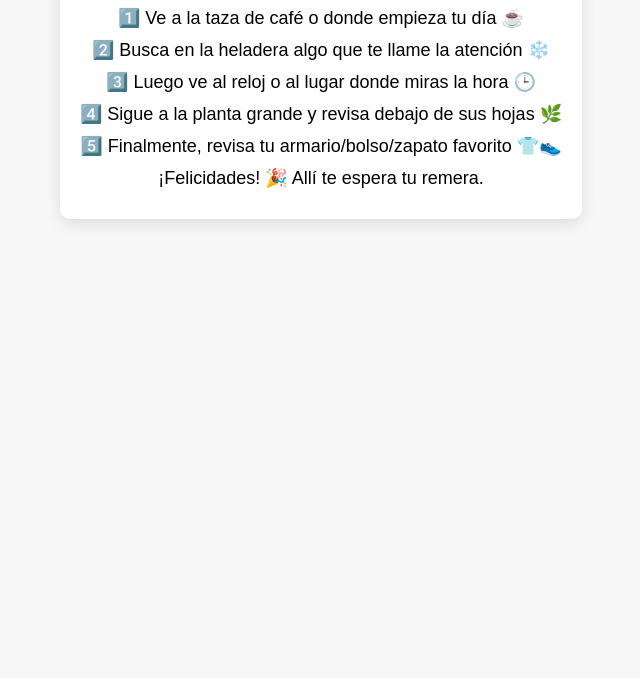
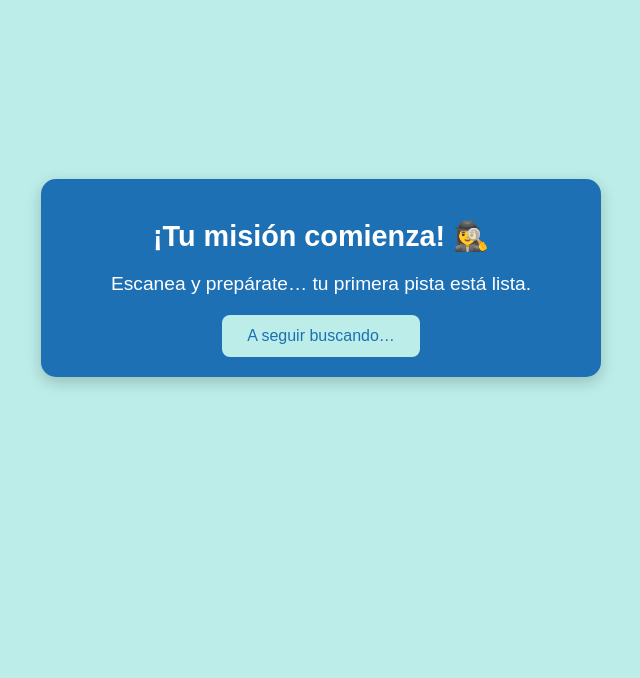
Before and after one commit to annaguillermo2010-wq/cluess, a plain HTML site: page index.html in a window 1280 px wide. Shown: the part 122-800 px from the top of the page, without its empty margins (319-959 px from the left). Drawn offline with Linux system fonts and the light colour scheme.

Commit message:
Update index.html

```diff
--- a/index.html
+++ b/index.html
@@ -2,23 +2,84 @@
 <html lang="es">
 <head>
 <meta charset="UTF-8">
+<meta name="viewport" content="width=device-width, initial-scale=1.0">
 <title>Búsqueda del Tesoro 🕵️‍♀️</title>
-<meta name="viewport" content="width=device-width, initial-scale=1.0">
 <style>
-body{font-family:sans-serif; text-align:center; background:#f7f7f7; padding:20px;}
-.card{background:white; padding:20px; border-radius:10px; display:inline-block; box-shadow:0 5px 15px rgba(0,0,0,.1); max-width:600px;}
-p{font-size:18px; margin:10px 0;}
+body {
+    font-family: sans-serif;
+    background-color: #bcede8;
+    display: flex;
+    justify-content: center;
+    align-items: center;
+    min-height: 100vh;
+    margin: 0;
+}
+.card {
+    background-color: #1d70b4;
+    color: white;
+    padding: 20px 30px;
+    border-radius: 15px;
+    box-shadow: 0 5px 15px rgba(0,0,0,.2);
+    max-width: 500px;
+    width: 90%;
+    text-align: center;
+}
+h1 {
+    margin-bottom: 20px;
+    font-size: 1.8em;
+}
+p {
+    font-size: 1.2em;
+    margin: 20px 0;
+}
+button {
+    background-color: #bcede8;
+    color: #1d70b4;
+    border: none;
+    padding: 12px 25px;
+    border-radius: 8px;
+    font-size: 1em;
+    cursor: pointer;
+    transition: 0.3s;
+}
+button:hover {
+    opacity: 0.8;
+}
 </style>
 </head>
 <body>
+
 <div class="card">
   <h1>¡Tu misión comienza! 🕵️‍♀️</h1>
-  <p>1️⃣ Ve a la taza de café o donde empieza tu día ☕</p>
-  <p>2️⃣ Busca en la heladera algo que te llame la atención ❄️</p>
-  <p>3️⃣ Luego ve al reloj o al lugar donde miras la hora 🕒</p>
-  <p>4️⃣ Sigue a la planta grande y revisa debajo de sus hojas 🌿</p>
-  <p>5️⃣ Finalmente, revisa tu armario/bolso/zapato favorito 👕👟</p>
-  <p>¡Felicidades! 🎉 Allí te espera tu remera.</p>
+  <p id="pista">Escanea y prepárate… tu primera pista está lista.</p>
+  <button id="siguiente">A seguir buscando…</button>
 </div>
+
+<script>
+const pistas = [
+    "1️⃣ Ve a la taza de café o donde empieza tu día ☕. Busca un pequeño objeto que te guíe.",
+    "2️⃣ Busca en la heladera algo que te llame la atención ❄️. Hay un mini premio esperándote.",
+    "3️⃣ Luego ve al reloj o al lugar donde miras la hora 🕒. Encontrarás otra pista.",
+    "4️⃣ Sigue a la planta grande y revisa debajo de sus hojas 🌿. Casi llegas al final.",
+    "5️⃣ Finalmente, revisa tu armario/bolso/zapato favorito 👕👟. Allí te espera tu remera 🎉"
+];
+
+let indice = 0;
+
+const pistaElem = document.getElementById("pista");
+const boton = document.getElementById("siguiente");
+
+boton.addEventListener("click", () => {
+    if (indice < pistas.length) {
+        pistaElem.textContent = pistas[indice];
+        indice++;
+        if (indice === pistas.length) {
+            boton.textContent = "¡Misión cumplida! 🎁";
+            boton.disabled = true;
+        }
+    }
+});
+</script>
+
 </body>
 </html>
```
